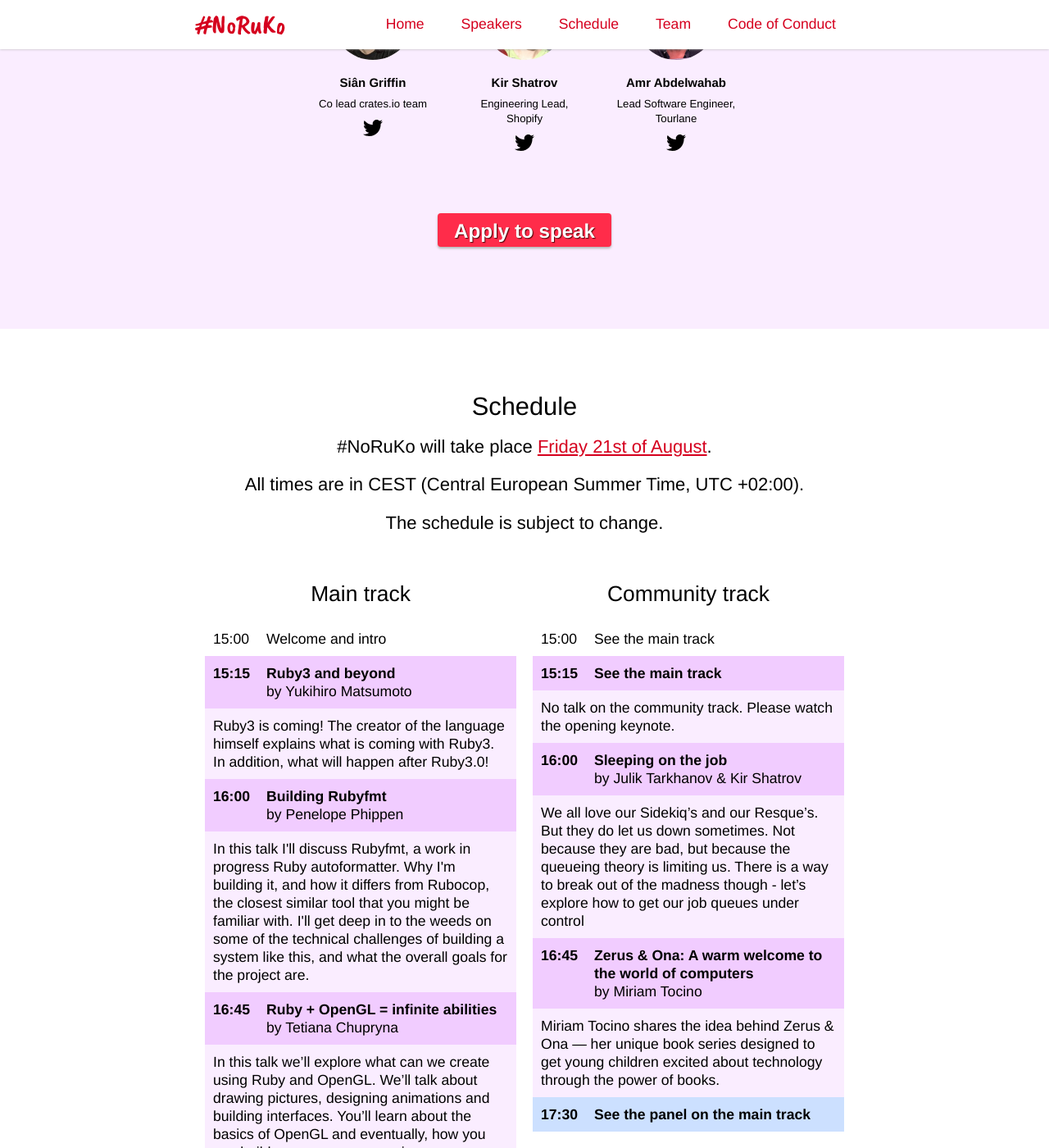
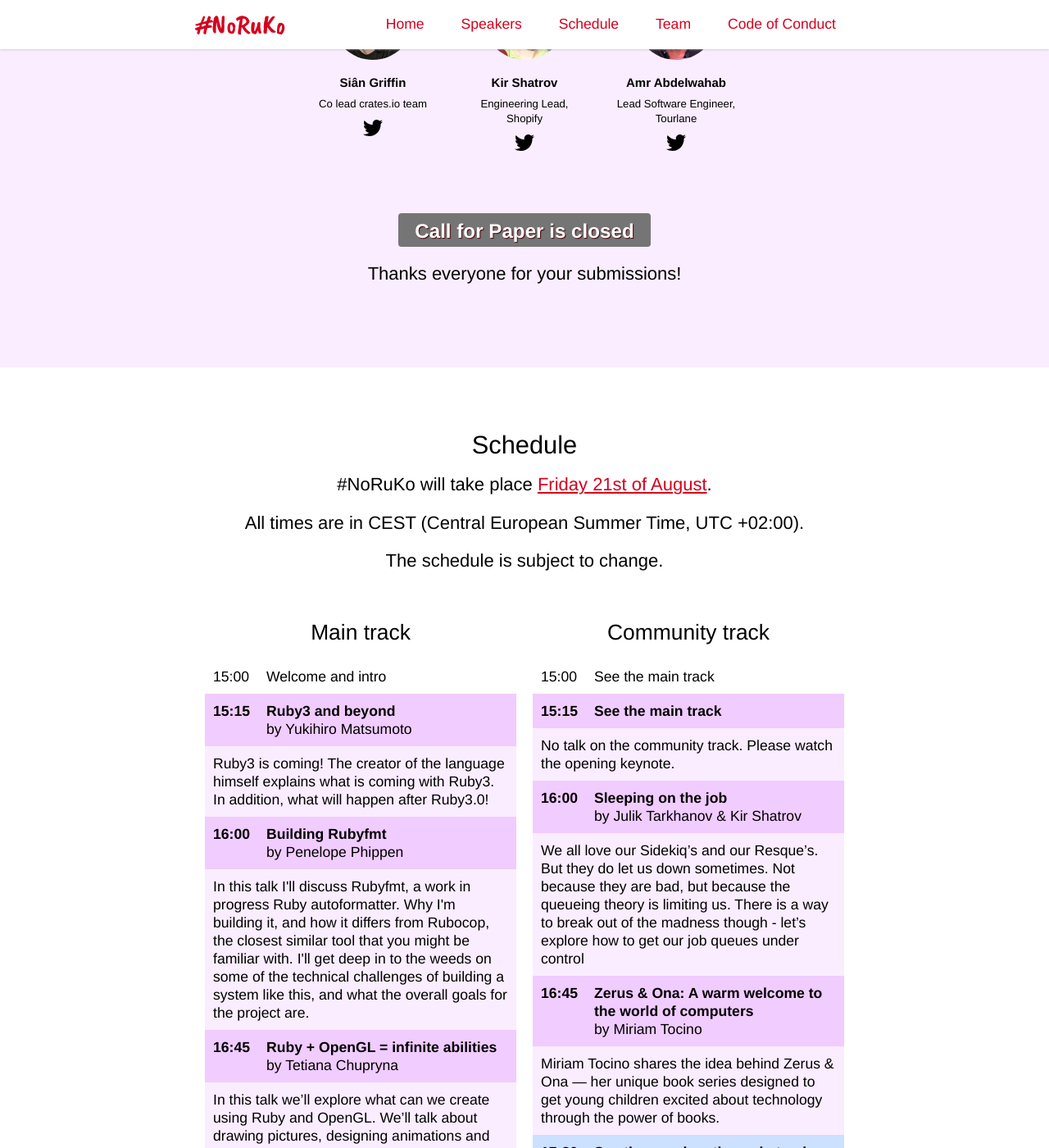
Before and after one commit to rubynl/noruko.org, a Jekyll site: the page built from index.html, in a window 1280 px wide and 1400 px high, scrolled down 1756 px. Shown: the whole window at 82% size. Built offline with Jekyll 4.4.1, drawn with Linux system fonts in a browser that asks for light colours.

Commit message:
Close Call for Papers

```diff
--- a/_sass/components/_button.sass
+++ b/_sass/components/_button.sass
@@ -17,3 +17,12 @@
     text-decoration: none
     background-color: #f00021
     box-shadow: 0px 0px 0px #b5b5b5
+
+.button-disabled
+  background-color: #757575
+  box-shadow: 0 0 0
+
+  &:hover
+    top: 0
+    background-color: #757575
+    box-shadow: 0 0 0
--- a/_sass/components/_section.sass
+++ b/_sass/components/_section.sass
@@ -34,3 +34,6 @@
 .cta
   padding: 20px
   text-align: center
+
+  .button
+    margin-bottom: 20px
--- a/index.html
+++ b/index.html
@@ -213,7 +213,8 @@
     </div>
 
     <div class="cta">
-      <a href="https://sessionize.com/NoRuKo" class="button">Apply to speak</a>
+      <div class="button button-disabled">Call for Paper is closed</div>
+      <p>Thanks everyone for your submissions!</p>
     </div>
   </div>
 </section>
```
